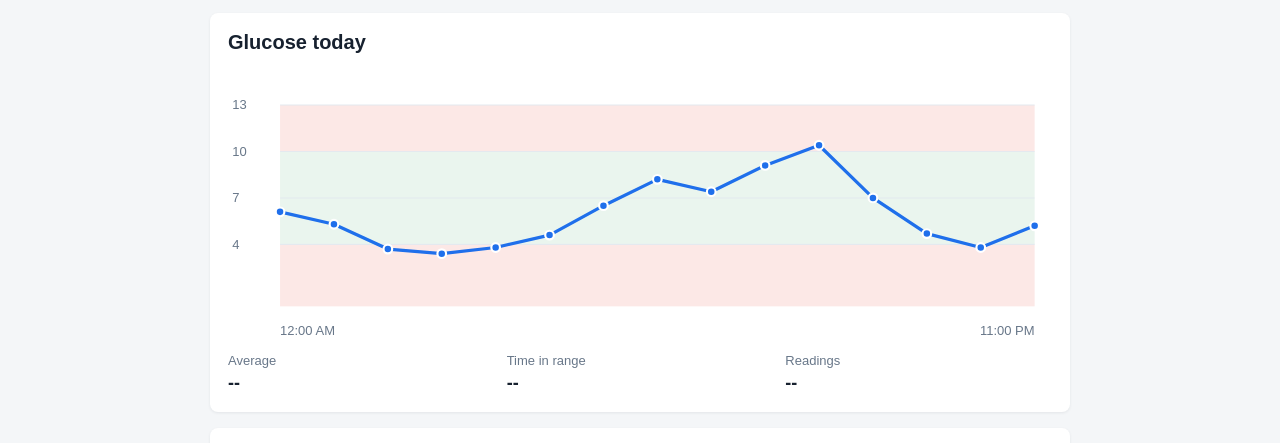
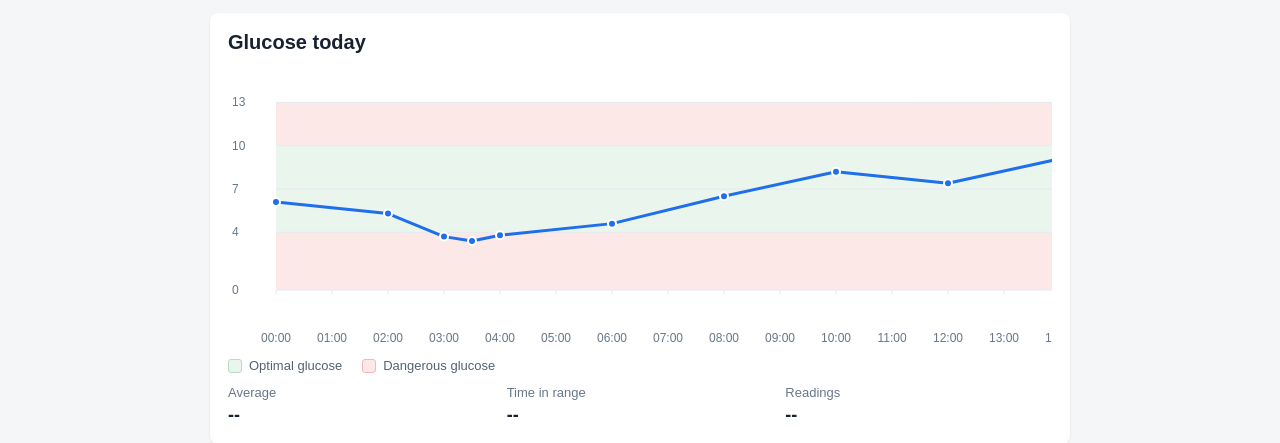
Before and after one commit to dashingomaster3000/CGM-MontorV2, a website: page public/Forside/Forside.html in a window 1280 px wide. Shown: the part 341-784 px from the top of the page. Drawn offline with Linux system fonts and the light colour scheme; no server answers.

Commit message:
graf done

```diff
--- a/public/Forside/Forside.css
+++ b/public/Forside/Forside.css
@@ -132,11 +132,11 @@ button:focus-visible {
     overflow-x: auto;
 }
 
-/* Tilpas SVG-grafens størrelse, men behold en læsbar minimumsbredde. */
+/* Behold nok bredde til at vise alle timeetiketter uden overlap. */
 #glucoseChart {
     display: block;
     width: 100%;
-    min-width: 520px;
+    min-width: 760px;
     height: auto;
 }
 
@@ -176,6 +176,42 @@ button:focus-visible {
 .chart-label {
     fill: #687789;
     font-size: 12px;
+}
+
+/* Vis forklaringerne til grafens farver på en række med lidt afstand. */
+.chart-legend {
+    display: flex;
+    flex-wrap: wrap;
+    gap: 12px 20px;
+    margin-top: 8px;
+}
+
+/* Placér en lille farveboks før hver forklaring i grafens signatur. */
+.chart-legend span {
+    display: inline-flex;
+    align-items: center;
+    gap: 7px;
+    color: #536273;
+    font-size: 13px;
+}
+
+/* Gør farvefeltet til en lille firkant med afrundede hjørner. */
+.legend-swatch {
+    width: 14px;
+    height: 14px;
+    border-radius: 3px;
+}
+
+/* Grøn signatur viser grafens optimale område. */
+.legend-swatch.optimal {
+    background: #eaf5ee;
+    border: 1px solid #b8d9c2;
+}
+
+/* Rød signatur viser grafens farlige områder. */
+.legend-swatch.dangerous {
+    background: #fce8e6;
+    border: 1px solid #f2b8b5;
 }
 
 /* Vis gennemsnit, tid i målområdet og antal målinger i kolonner. */
--- a/public/Forside/Forside.html
+++ b/public/Forside/Forside.html
@@ -47,7 +47,12 @@
             <h2 id="todayHeading">Glucose today</h2>
             <div class="chart-wrap">
                 <!-- JavaScript tegner grafens linje og målepunkter i denne SVG. -->
-                <svg id="glucoseChart" role="img" aria-label="Glucose readings chart" viewBox="0 0 760 250"></svg>
+                <svg id="glucoseChart" role="img" aria-label="Glucose readings chart" viewBox="0 0 760 280"></svg>
+            </div>
+            <!-- Forklarer farverne for glukoseområderne i grafen. -->
+            <div class="chart-legend" aria-label="Glucose range legend">
+                <span><i class="legend-swatch optimal" aria-hidden="true"></i>Optimal glucose</span>
+                <span><i class="legend-swatch dangerous" aria-hidden="true"></i>Dangerous glucose</span>
             </div>
             <!-- Tallene her beregnes ud fra de indlæste målinger. -->
             <div class="summary" aria-label="Glucose summary">
--- a/public/Forside/Forside.js
+++ b/public/Forside/Forside.js
@@ -110,19 +110,28 @@ function renderChart(readings) {
     if (readings.length === 0) return;
 
     // Angiv grafens størrelse og pladsen til etiketter.
-    const width = 760;
-    const height = 250;
+    const height = 280;
     const left = 48;
     const right = 16;
     const top = 18;
-    const bottom = 32;
+    const bottom = 60;
     const minValue = 0;
+    // Udvid grafens bredde, så der er plads til en synlig etiket for hver time.
+    const firstHour = new Date(readings[0].timestamp);
+    firstHour.setMinutes(0, 0, 0);
+    const lastHour = new Date(readings[readings.length - 1].timestamp);
+    lastHour.setMinutes(0, 0, 0);
+    const axisEnd = new Date(lastHour);
+    axisEnd.setHours(axisEnd.getHours() + 1);
+    const axisStart = new Date(firstHour);
+    const hourCount = Math.max(1, Math.ceil((axisEnd - firstHour) / (60 * 60 * 1000)));
+    const width = Math.max(760, left + right + hourCount * 56);
+    svg.setAttribute("viewBox", `0 0 ${width} ${height}`);
+    svg.style.width = `${width}px`;
     // Udvid skalaen, hvis en måling ligger over grafens normale område.
     const maxValue = Math.max(14, Math.ceil(Math.max(...readings.map(reading => reading.glucose)) / 2) * 2);
-    // Fordel målingerne jævnt på grafen; centrér en enkelt måling.
-    const x = index => readings.length === 1
-        ? (left + width - right) / 2
-        : left + index / (readings.length - 1) * (width - left - right);
+    // Placér målingerne efter deres tidspunkter på grafens tidsakse.
+    const x = index => xForTime(readings[index].timestamp);
     // Omdan glukoseværdier til lodrette placeringer på grafen.
     const y = value => top + (maxValue - value) / (maxValue - minValue) * (height - top - bottom);
 
@@ -138,7 +147,7 @@ function renderChart(readings) {
     }));
 
     // Tilføj vandrette hjælpelinjer og glukoseværdier.
-    [4, 7, 10, 13].forEach(value => {
+    [0,4, 7, 10, 13].forEach(value => {
         svg.append(svgElement("line", {
             x1: left, y1: y(value), x2: width - right, y2: y(value), class: "chart-grid"
         }));
@@ -162,14 +171,25 @@ function renderChart(readings) {
         svg.append(point);
     });
 
-    // Skriv tidspunkterne for den første og sidste måling på grafen.
-    const firstLabel = svgElement("text", { x: left, y: height - 6, class: "chart-label" });
-    firstLabel.textContent = readings[0].timestamp.toLocaleTimeString([], { hour: "2-digit", minute: "2-digit" });
-    const lastLabel = svgElement("text", {
-        x: width - right, y: height - 6, "text-anchor": "end", class: "chart-label"
-    });
-    lastLabel.textContent = readings[readings.length - 1].timestamp.toLocaleTimeString([], { hour: "2-digit", minute: "2-digit" });
-    svg.append(firstLabel, lastLabel);
+    // Tilføj en etiket for hver time, og lad grafen rulle på smalle skærme.
+    // Tegn hver timeetiket fast på x-aksen, fra første til sidste måling.
+    for (let hour = new Date(firstHour); hour <= lastHour; hour.setHours(hour.getHours() + 1)) {
+        const hourX = xForTime(hour);
+        svg.append(svgElement("line", {
+            x1: hourX, y1: height - bottom, x2: hourX, y2: height - bottom + 5, class: "chart-grid"
+        }));
+        const label = svgElement("text", {
+            x: hourX, y: height - 8, "text-anchor": "middle", class: "chart-label"
+        });
+        label.textContent = `${String(hour.getHours()).padStart(2, "0")}:00`;
+        svg.append(label);
+    }
+
+    function xForTime(time) {
+        const start = axisStart.getTime();
+        const duration = axisEnd.getTime() - start;
+        return left + (time.getTime() - start) / duration * (width - left - right);
+    }
 }
 
 // Saml nærliggende lave målinger i hændelser, og vis de nyeste.
```
